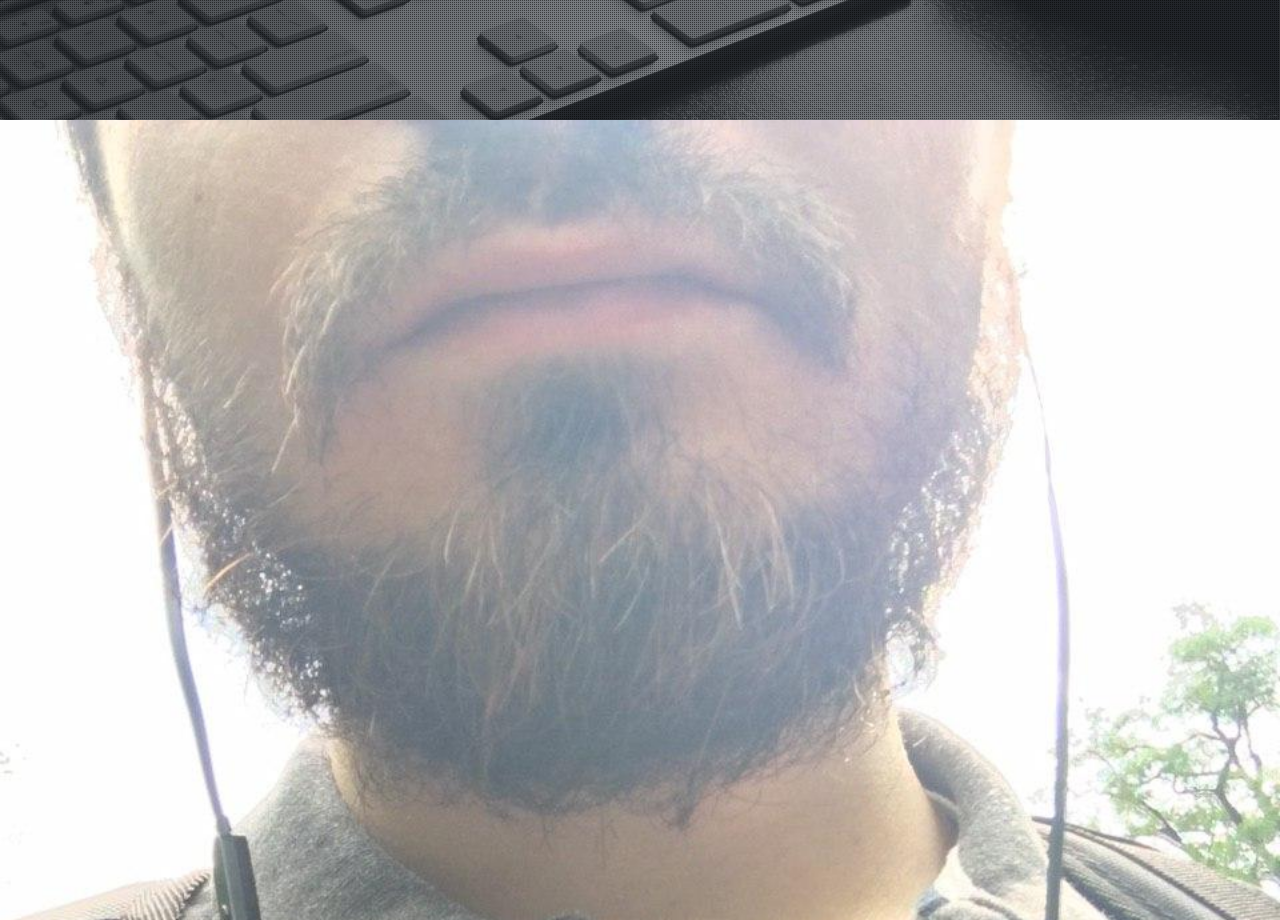
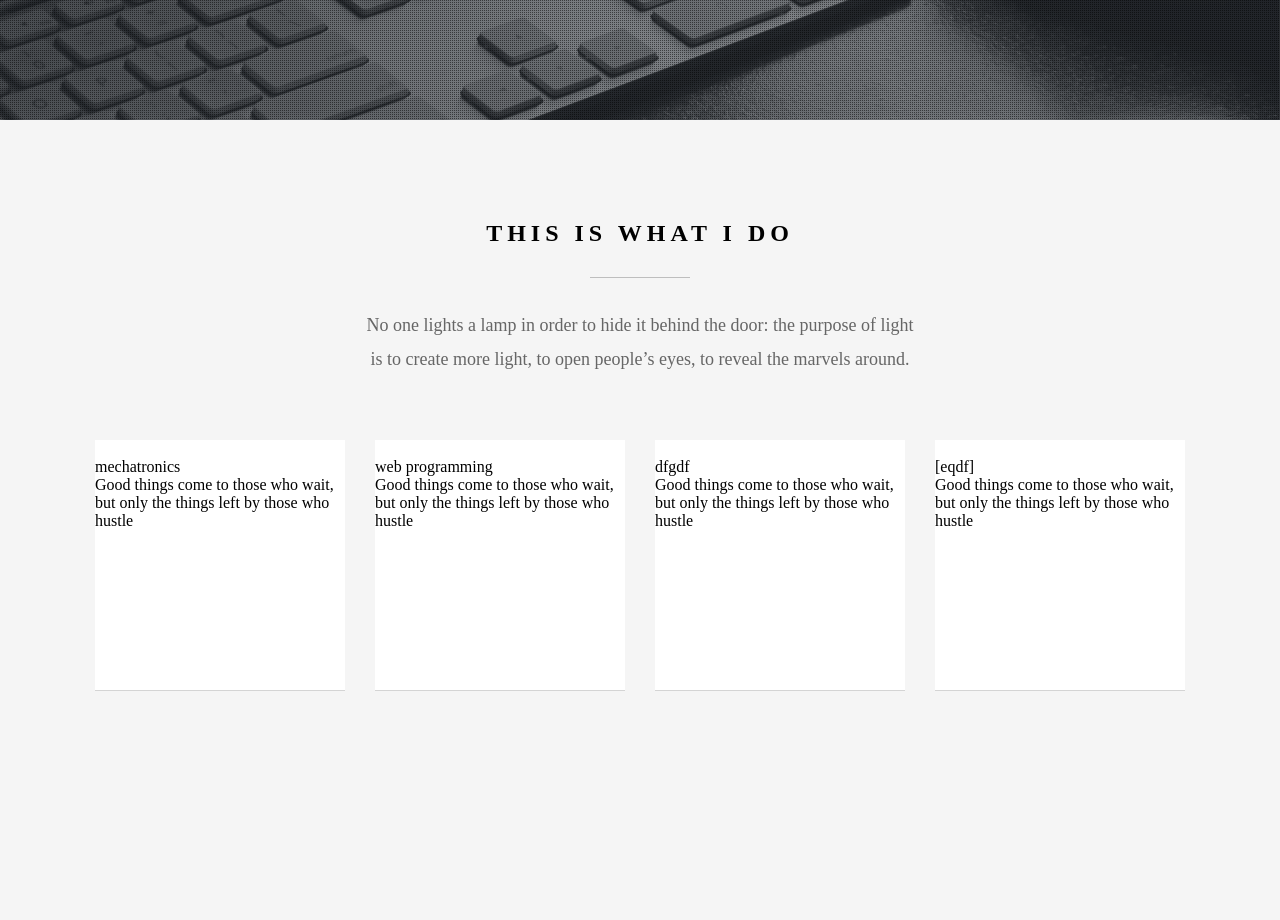
Before and after one commit to ReVa228/test.github.io, a plain HTML site: page index.html in a window 1280 px wide. Shown: the part 680-1600 px from the top of the page. Drawn offline with Linux system fonts and the light colour scheme.

Commit message:
50% ready of about

```diff
--- a/index.html
+++ b/index.html
@@ -3,7 +3,7 @@
   <head>
     <meta charset="UTF-8" />
     <title>home</title>
-    <link rel="stylesheet" href="style.css" />
+    <link rel="stylesheet" href="/test.github.io/style.css" />
   </head>
 
   <body>
@@ -24,7 +24,7 @@
             </li>
             <li class="navbar-item">
               <a href="" class="navbar-link">about</a>
-              <div class="navbar-info">who are we?</div>
+              <div class="navbar-info">who are I?</div>
             </li>
             <li class="navbar-item">
               <a href="" class="navbar-link">projects</a>
@@ -42,6 +42,42 @@
         </nav>
       </div>
     </header>
-    <div class="img"></div>
+    <section class="about">
+      <div class="row-about">
+        <h1 class="title-about">this is what i do</h1>
+        <hr class="seperation"></р>
+        <div class="text-about-me">
+          No one lights a lamp in order to hide it behind the door: the purpose
+          of light is to create more light, to open people’s eyes, to reveal the
+          marvels around.
+        </div>
+      </div>
+      <div class="row-about2">
+        <div class="col">
+          <img>
+          <div class="name-col">mechatronics</div>
+          <div>Good things come to those who wait,
+            but only the things left by those who hustle</div>
+        </div>
+        <div class="col">
+          <img>
+          <div class="name-col">web programming</div>
+          <div>Good things come to those who wait,
+            but only the things left by those who hustle</div>
+        </div>
+        <div class="col">
+          <img>
+          <div class="name-col"><div>dfgdf</div></div>
+          <div>Good things come to those who wait,
+            but only the things left by those who hustle</div>
+        </div>
+        <div class="col">
+          <img>
+          <div class="name-col">[eqdf]</div>
+          <div>Good things come to those who wait,
+            but only the things left by those who hustle</div>
+        </div>
+      </div>
+    </section>
   </body>
 </html>
--- a/style.css
+++ b/style.css
@@ -9,7 +9,7 @@ body,
 .home {
   width: 100%;
   height: 100%;
-  background: url(images/cover.jpg);
+  background: url(/test.github.io/images/cover.jpg);
   background-color: #222;
   background-repeat: no-repeat;
   background-size: cover;
@@ -19,7 +19,7 @@ body,
   height: 100%;
   width: 100%;
   background-color: rgba(44, 62, 80, 0.3);
-  background-image: url(images/pattern.png);
+  background-image: url(/test.github.io/images/pattern.png);
   background-repeat: repeat;
 }
 
@@ -78,7 +78,7 @@ body,
   position: fixed;
   top: 0;
   z-index: 9999;
-  background-image: url(/test.github.io/images/pattern.png);
+  background-image: url(images/pattern.png);
 }
 .container_header {
   display: flex;
@@ -116,9 +116,54 @@ body,
   color: #ffffff;
   text-decoration: none;
 }
-.img {
-  background-image: url(/test.github.io/images/photo_2020-07-10_13-52-09.jpg);
-  background-repeat: no-repeat;
-  background-size: cover;
-  height: 100%;
+/*about*/
+
+.about {
+  padding: 100px 0 100px 0;
+  height: 75%;
+  width: 100%;
+  background-color: #f5f5f5;
 }
+.row-about {
+  height: 220px;
+  width: 1000px;
+  margin: 0 auto;
+  text-align: center;
+}
+.title-about {
+  text-transform: uppercase;
+  letter-spacing: 5px;
+  margin: 0;
+}
+.seperation {
+  border: 0;
+  margin: 30px auto;
+  height: 1px;
+  width: 100px;
+  background-color: #87878780;
+}
+.text-about-me {
+  font-family: Raleway, "Times New Roman", Times, sans-serif;
+  font-size: 20px;
+  font-style: normal;
+  font-size: 18px;
+  color: #666666;
+  width: 550px;
+  margin: auto;
+  line-height: 1.9;
+}
+.row-about2 {
+  display: flex;
+  justify-content: center;
+}
+.col {
+  margin: 0 15px;
+  width: 250px;
+  height: 250px;
+  background-color: #ffffff;
+  border-bottom: 1px solid #d4d4d4;
+  -display: flex;
+}
+.name-col {
+
+}
```
